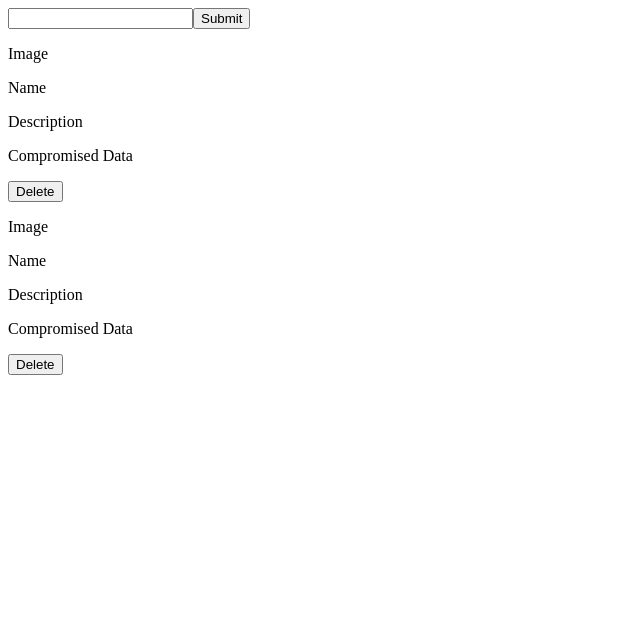
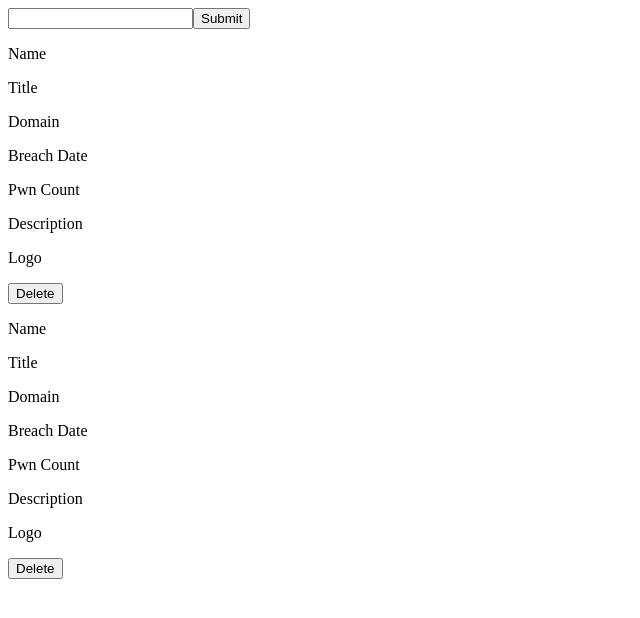
Before and after one commit to Axolotl-45/Compro, a React app: page / in a window 1280 px wide. Shown: the top 618 px of the page, without its empty margins (0-640 px from the left). Built offline with nearby package versions, Linux system fonts and the light colour scheme; no server answers.

Commit message:
forgot to save changes

```diff
--- a/client/components/BreachCard.jsx
+++ b/client/components/BreachCard.jsx
@@ -4,10 +4,13 @@ const BreachCard = props => {
   const { deleteCard } = props;
   return (
     <div>
-      <p>Image</p>
       <p>Name</p>
+      <p>Title</p>
+      <p>Domain</p>
+      <p>Breach Date</p>
+      <p>Pwn Count</p>
       <p>Description</p>
-      <p>Compromised Data</p>
+      <p>Logo</p>
       <button onClick={deleteCard}>Delete</button>
     </div>
   );
--- a/client/components/BreachContainer.jsx
+++ b/client/components/BreachContainer.jsx
@@ -7,7 +7,10 @@ const BreachContainer = props => {
   console.log(length);
 
   for (let x = 0; x < length; x++) {
-    cards.push(<BreachCard key={x} deleteCard={deleteCard}/>)
+    cards.push(<BreachCard
+      key={x}
+      id={x}
+      deleteCard={deleteCard} />)
   }
 
   return (
--- a/client/components/Container.jsx
+++ b/client/components/Container.jsx
@@ -44,7 +44,6 @@ class Container extends Component {
   }
 
   render() {
-    // const length = this.state.websites.length;
     return (
       <div>
         <Search findUser={this.findUser} />
```
